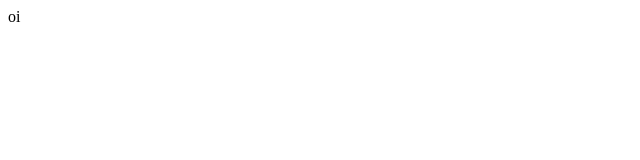
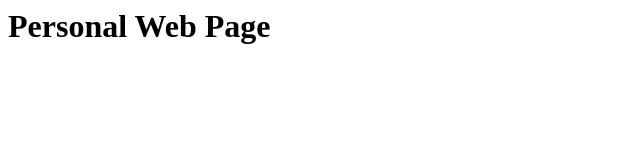
Before and after one commit to zikelir/zikelir.github.io, a plain HTML site: page index.html in a window 1280 px wide. Shown: the whole page, without its empty margins (0-640 px from the left). Drawn offline with Linux system fonts and the light colour scheme.

Commit message:
Update index.html

```diff
--- a/index.html
+++ b/index.html
@@ -1,4 +1,6 @@
 <html>
 <header></header>
-<body>oi</body>
+<body>
+  <h1>Personal Web Page</h1>
+</body>
 </html>
```
